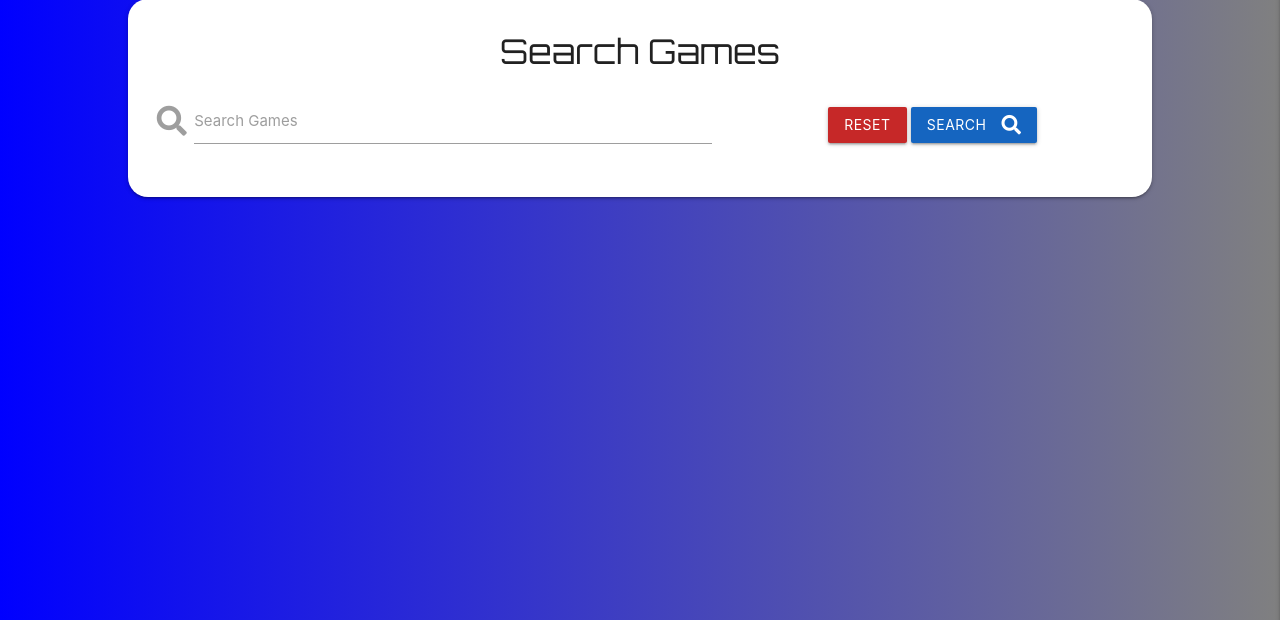
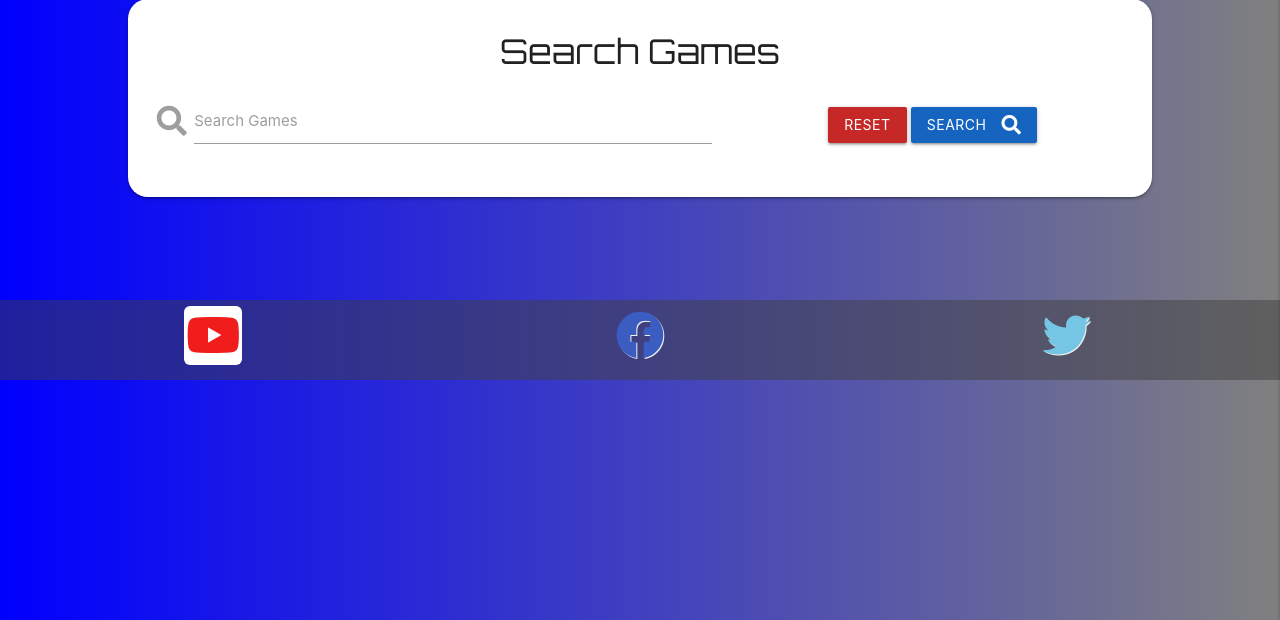
Before and after one commit to dvcoffey/ps-classics, a Flask app: page /games in a window 1280 px wide. Shown: the part 116-736 px from the top of the page. Run offline with Flask 2, Linux system fonts and the light colour scheme; data that the repository does not hold is empty; some libraries are stand-ins or nearby versions.

Commit message:
footer added

```diff
--- a/static/css/style.css
+++ b/static/css/style.css
@@ -25,6 +25,62 @@ html{
 
 .flashes h4 {
     line-height: 2;
+}
+
+footer{
+    width: 100%;
+    height: 80px;
+    background-color: rgba(64, 64, 64, 0.5);
+}
+
+.footer-container, .list-inline{
+    margin-bottom: 0;
+}
+
+.social-link-container{
+    text-align: center;
+}
+
+.list-inline-item {
+    margin-right: 0;
+    font-size: 48px;
+    color: #f2f2f2;
+    text-align: center;
+    max-width: 33.33%;
+}
+
+.copyright-container{
+    position: relative;
+    height: 0px;
+}
+
+
+
+/*----------social links----------*/
+
+.youtube a{
+    color: rgb(241, 29, 29);
+    text-shadow: 0.4px .4px .9px  #f2f2f2;
+    background-color: white;
+    border-radius: 6px;
+    padding: 0 2px;
+}
+
+.facebook a{
+    color: rgb(59, 92, 192);
+    text-shadow: 1px 1px #f2f2f2;
+}
+
+.twitter a{
+    color: rgb(117, 197, 229);
+    text-shadow: 1px 1px #f2f2f2;
+}
+
+.social-link:hover{
+    text-shadow: 3px 3px #456b89;
+    -webkit-transition: ease-in-out .4s;
+    -o-transition: ease-in-out .4s;
+    transition: ease-in-out .4s;
 }
 
 /*---index.html---*/
--- a/templates/base.html
+++ b/templates/base.html
@@ -75,6 +75,31 @@
         {% endblock %}
     </main>
 
+    <footer>
+        <div class="footer-container">
+            <ul class="list-inline row no-gutters">
+                <li class="list-inline-item youtube  col s4">
+                        <a class="social-link" href="https://www.youtube.com/watch?v=ydCtnUKAccg" target="_blank">
+                            <i class="fab fa-youtube" aria-hidden="true"></i>
+                            <span class="sr-only">Youtube.</span>
+                        </a>
+                    </li>
+                    <li class="list-inline-item facebook col s4">
+                        <a class="social-link" href="https://www.facebook.com/playastation/" target="_blank">
+                            <i class="fab fa-facebook" aria-hidden="true"></i>
+                            <span class="sr-only">Facebook.</span>
+                        </a>
+                    </li>
+                    <li class="list-inline-item twitter col s4">
+                        <a class="social-link" href="https://twitter.com/hashtag/playstation1" target="_blank">
+                            <i class="fab fa-twitter" aria-hidden="true"></i>
+                            <span class="sr-only">Twitter.</span>
+                        </a>
+                    </li>
+                </ul>
+            </div>
+    </footer>
+
     <script src="https://code.jquery.com/jquery-3.5.1.min.js" integrity="sha256-9/aliU8dGd2tb6OSsuzixeV4y/faTqgFtohetphbbj0=" crossorigin="anonymous"></script>
     <script src="https://cdnjs.cloudflare.com/ajax/libs/materialize/1.0.0/js/materialize.min.js"></script>
     <script src="{{ url_for('static', filename='js/script.js') }}"></script>
```
